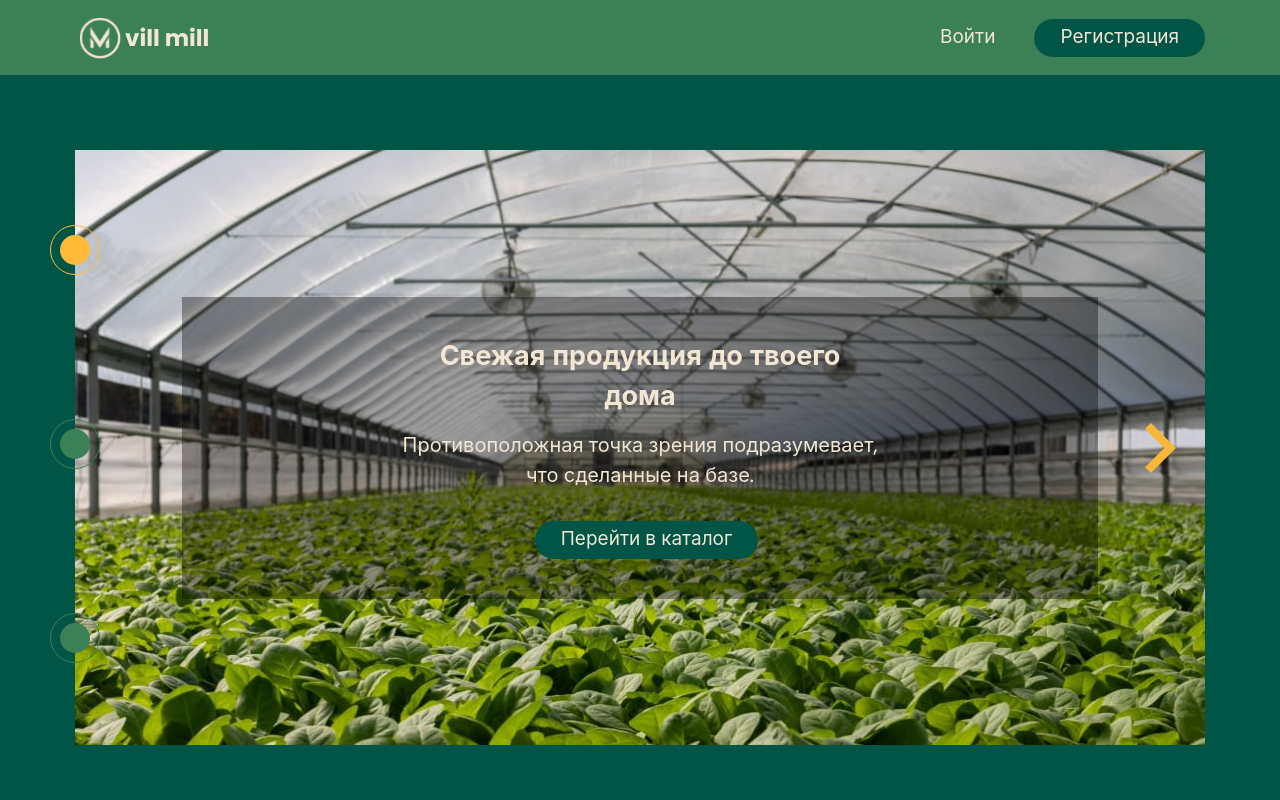
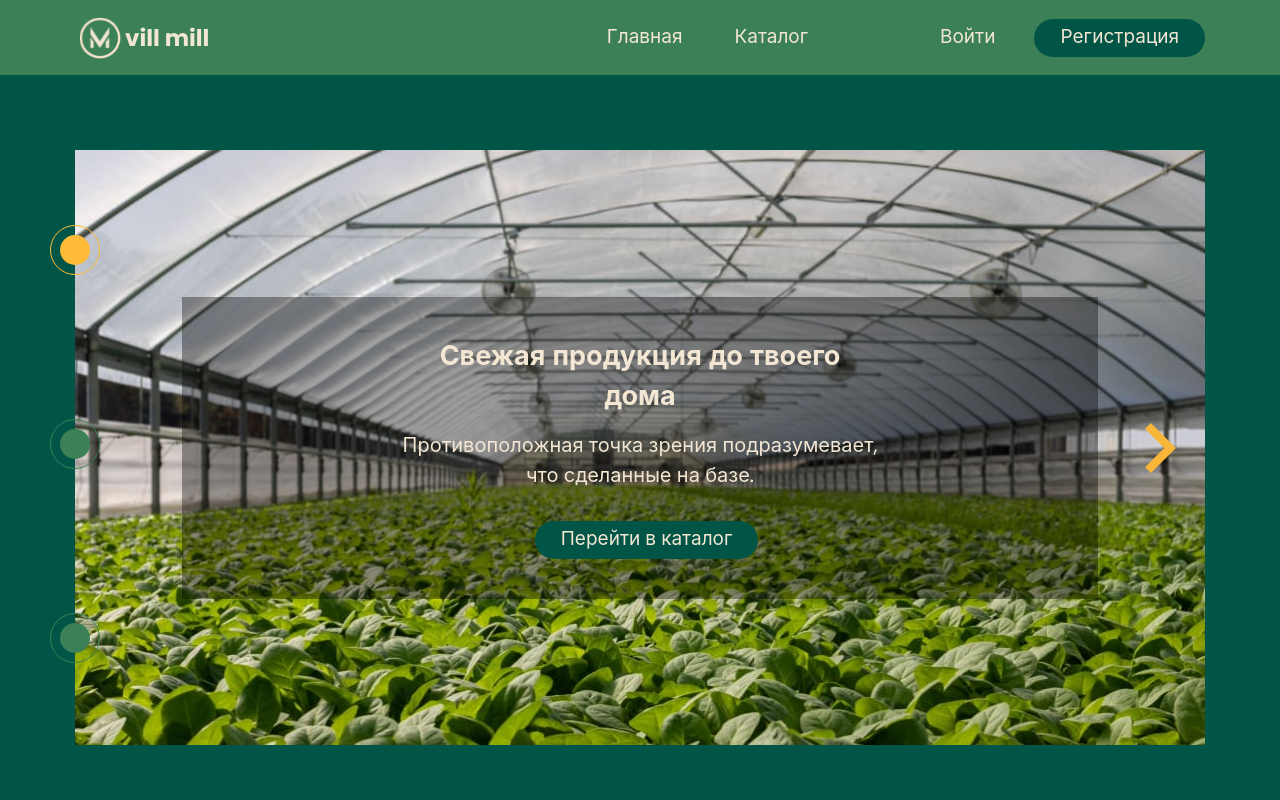
Before and after one commit to danilaabramov/vill-mill-client, a React (Create React App) app: page / in a window 1280 px wide. Shown: the top 800 px of the page. Built offline with nearby package versions, Linux system fonts and the light colour scheme; no server answers.

Commit message:
Add files via upload

```diff
--- a/src/App.css
+++ b/src/App.css
@@ -317,7 +317,7 @@ a {
     }
 }
 
-@media (max-width: 720px) {
+@media (max-width: 920px) {
 
     .active-header {
         margin: 0 -40px;
--- a/src/App.js
+++ b/src/App.js
@@ -52,7 +52,25 @@ export default function App() {
                     {
                         !IsAuth && !window.localStorage.getItem("token") ?
                             <div className='main-header-links'>
-                                <a href="#registration">
+                                <Link to="/">
+                                    <div className='button-bar button-bar-mobile login-button-bar'>
+                                        <div className='text-button-bar'>
+                                            <div className='text-container-button-bar'>
+                                                Главная
+                                            </div>
+                                        </div>
+                                    </div>
+                                </Link>
+                                <Link to="/catalog">
+                                    <div className='button-bar button-bar-mobile login-button-bar'>
+                                        <div className='text-button-bar'>
+                                            <div className='text-container-button-bar'>
+                                                Каталог
+                                            </div>
+                                        </div>
+                                    </div>
+                                </Link>
+                                <a href="#registration" style={{marginLeft: 80}}>
                                     <div className='button-bar button-bar-mobile login-button-bar'>
                                         <div className='text-button-bar'>
                                             <div className='text-container-button-bar'>
@@ -72,10 +90,31 @@ export default function App() {
                                 </a>
                             </div>
                             :
-                            <div style={{display: 'flex'}}>
-                                <div style={{fontSize: '18px', fontWeight: 700}}>{data?.login}</div>
-                                <div style={{fontSize: '18px', fontWeight: 700, marginLeft: 20, cursor: 'pointer'}}
-                                onClick={handleLogout}>X</div>
+                            <div className="main-header-links">
+                                <Link to="/">
+                                    <div className='button-bar button-bar-mobile login-button-bar'>
+                                        <div className='text-button-bar'>
+                                            <div className='text-container-button-bar'>
+                                                Главная
+                                            </div>
+                                        </div>
+                                    </div>
+                                </Link>
+                                <Link to="/catalog">
+                                    <div className='button-bar button-bar-mobile login-button-bar'>
+                                        <div className='text-button-bar'>
+                                            <div className='text-container-button-bar'>
+                                                Каталог
+                                            </div>
+                                        </div>
+                                    </div>
+                                </Link>
+                                <div style={{marginTop: 5, display: 'flex'}}>
+                                    <div style={{fontSize: '18px', marginLeft: 80, fontWeight: 700}}>{data?.login}</div>
+                                    <div style={{fontSize: '18px', fontWeight: 700, marginLeft: 20, cursor: 'pointer'}}
+                                         onClick={handleLogout}>X
+                                    </div>
+                                </div>
                             </div>
                     }
                 </div>
@@ -88,6 +127,12 @@ export default function App() {
 
             <div className={activeBar ? 'top-active-mobile-buttons' : 'top-mobile-buttons'}>
                 <div>
+                    <Link to="/" onClick={() => setActiveBar(a => !a)}>
+                        <ButtonBar text='Главная' menu/>
+                    </Link>
+                    <Link to="/catalog" onClick={() => setActiveBar(a => !a)}>
+                        <ButtonBar text='Каталог' menu/>
+                    </Link>
                     <a href="#registration" onClick={() => setActiveBar(a => !a)}>
                         <ButtonBar text='Войти' menu/>
                     </a>
@@ -102,10 +147,13 @@ export default function App() {
             <div className='main-container'>
                 <Routes>
                     <Route path="/" exact element={<HomePage/>}/>
-                    {/*<Route path="/consulting" exact element={<ConsultingPage/>}/>*/}
-                    {/*<Route path="/banks" exact element={<BanksPage/>}/>*/}
-                    {/*<Route path="/state" exact element={<StatePage/>}/>*/}
-                    {/*<Route path="/b2b-purchases" exact element={<B2BPurchasesPage/>}/>*/}
+                    <Route path="/catalog" element={
+                        <div style={{width: '100vw', minHeight: 1000, background: '#015546', display: 'flex',
+                       alignItems: 'center', flexDirection: 'column'}}>
+                            <div style={{fontSize: 40, marginTop: 75}}>Скоро здесь будет каталог ...</div>
+                            <img style={{width: 700}} src={require('./images/tech.png')} alt=""/>
+                        </div>
+                    }/>
                 </Routes>
             </div>
 
--- a/src/axios.js
+++ b/src/axios.js
@@ -2,13 +2,14 @@ import axios from "axios";
 
 const instance = axios.create({
     baseURL: process.env.REACT_APP_API_URL ? process.env.REACT_APP_API_URL :
-        "https://api.farm-food.site/api/",
-
+        //"https://api.farm-food.site/api/",
+        "https://api-vill-mill.abramov.pw/api/",
+        //"http://localhost:5003/api/",
 });
 
 instance.interceptors.request.use((config) => {
-  config.headers.authorization = `Bearer ${window.localStorage.getItem("token")}`
-  return config;
+    config.headers.authorization = `Bearer ${window.localStorage.getItem("token")}`
+    return config;
 });
 
 export default instance;
--- a/src/components/Carousel.js
+++ b/src/components/Carousel.js
@@ -54,8 +54,7 @@ export default function Carousel() {
                                 базе.
                             </div>
 
-                            {/*<Link to="/catalog">*/}
-                            <a href="#catalog">
+                            <Link to="/catalog">
                                 <div className='button-bar register-button-bar'>
                                     <div className='text-button-bar'>
                                         <div className='text-container-button-bar'>
@@ -63,8 +62,7 @@ export default function Carousel() {
                                         </div>
                                     </div>
                                 </div>
-                            </a>
-                            {/*</Link>*/}
+                            </Link>
                         </div>
                     </div>
 
```
